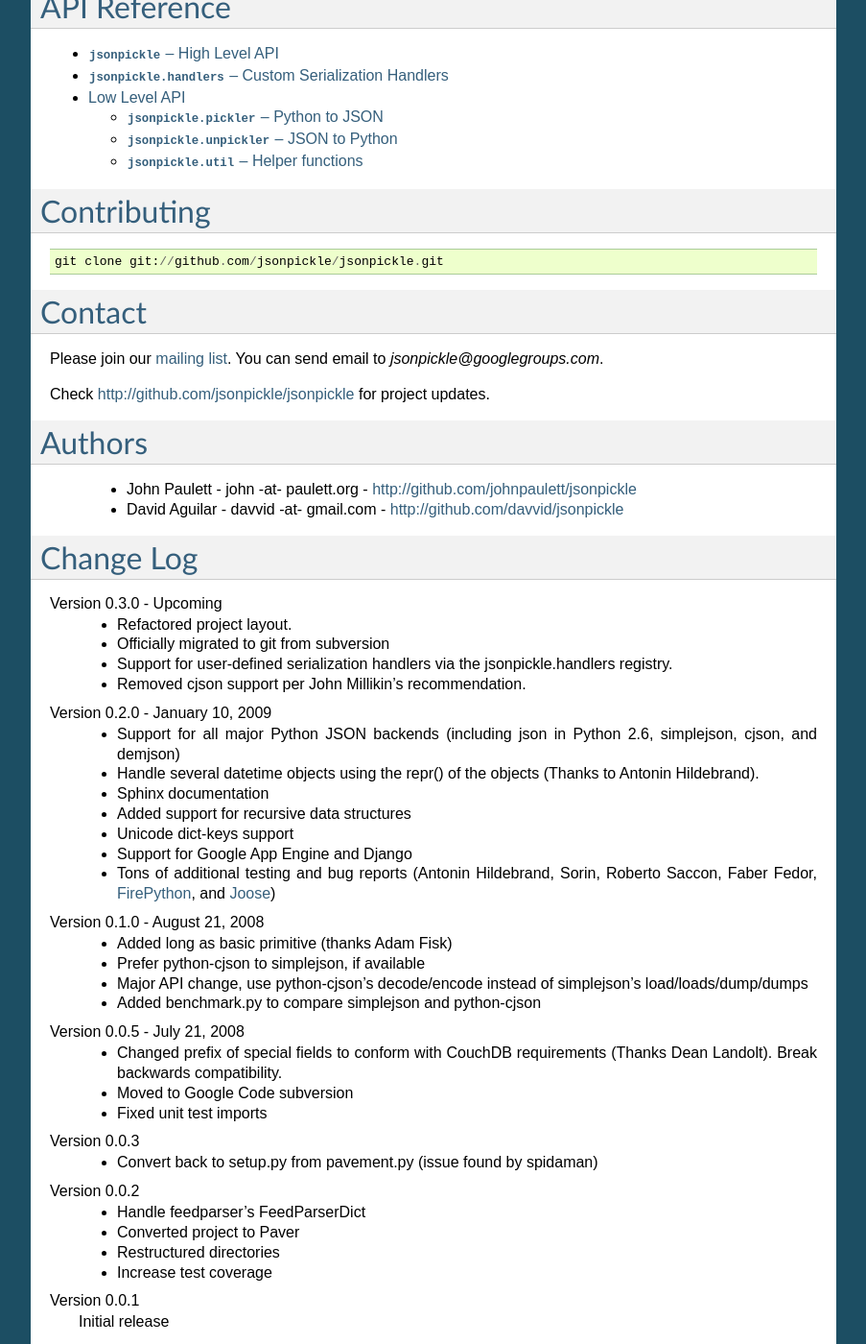
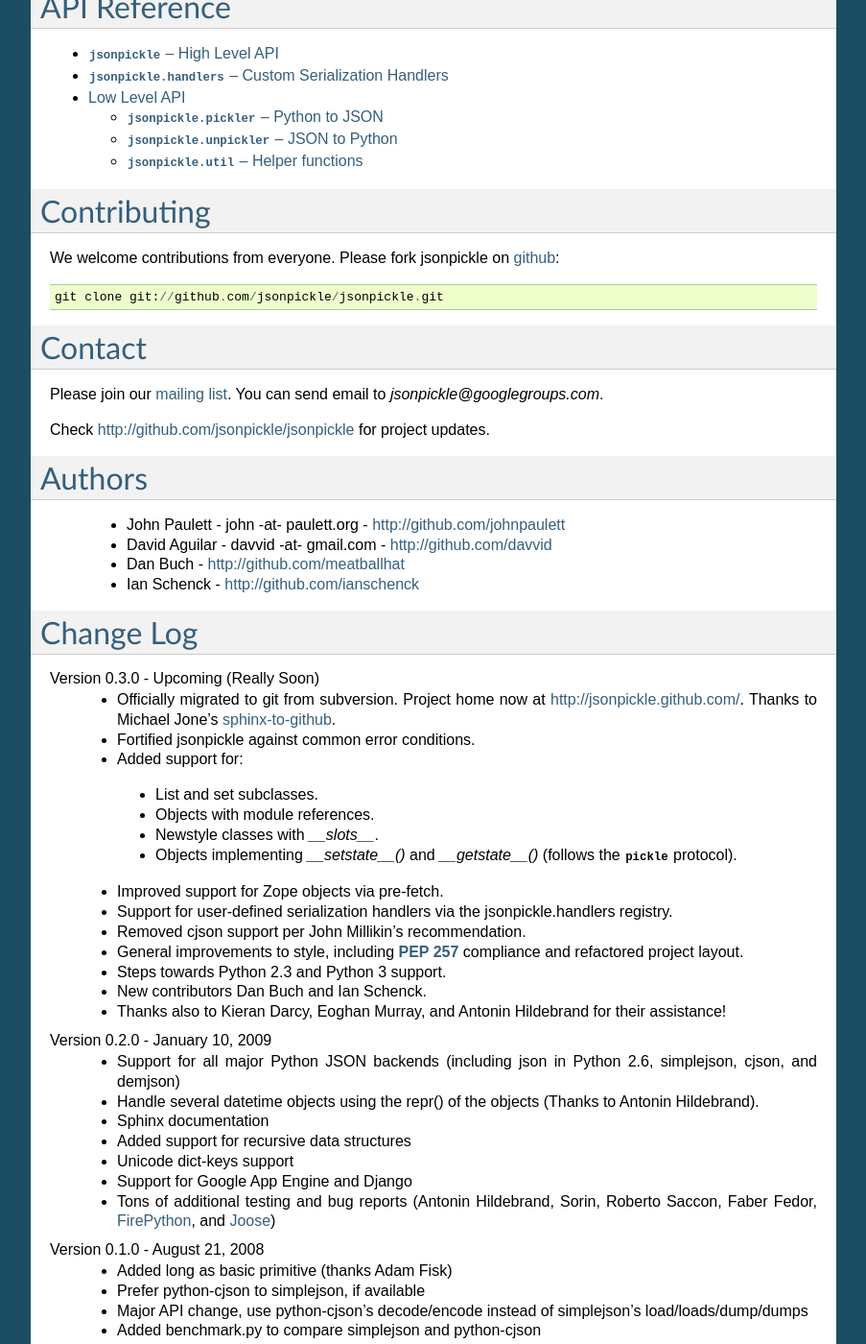
Before and after one commit to jsonpickle/jsonpickle, a Sphinx documentation site: the page built from docs/source/index.rst, in a window 1280 px wide and 1400 px high, scrolled down 758 px. Shown: the whole window at 96% size, without its empty margins (198-1101 px from the left). Built offline with Sphinx 7.4.7, drawn with Linux system fonts in a browser that asks for light colours; the version number is read from the project's files by our own code.

Commit message:
Updated project URL to github pages and added to 0.3.0 release notes.

```diff
--- a/docs/source/index.rst
+++ b/docs/source/index.rst
@@ -40,7 +40,8 @@
 
 .. _jsonpickle-contrib-checkout:
 
-::
+We welcome contributions from everyone.  Please fork jsonpickle on
+`github <http://github.com/jsonpickle/jsonpickle>`_::
 
     git clone git://github.com/jsonpickle/jsonpickle.git
 
@@ -57,17 +58,35 @@
 Authors
 =======
 
- * John Paulett - john -at- paulett.org - http://github.com/johnpaulett/jsonpickle
- * David Aguilar - davvid -at- gmail.com - http://github.com/davvid/jsonpickle
+ * John Paulett - john -at- paulett.org - http://github.com/johnpaulett
+ * David Aguilar - davvid -at- gmail.com - http://github.com/davvid
+ * Dan Buch - http://github.com/meatballhat
+ * Ian Schenck - http://github.com/ianschenck
 
 Change Log
 ==========
-Version 0.3.0 - Upcoming
-    * Refactored project layout.
-    * Officially migrated to git from subversion
+
+Version 0.3.0 - Upcoming (Really Soon)
+    * Officially migrated to git from subversion. Project home now at
+      `<http://jsonpickle.github.com/>`_. Thanks to Michael Jone's
+      `sphinx-to-github <http://github.com/michaeljones/sphinx-to-github>`_.
+    * Fortified jsonpickle against common error conditions.
+    * Added support for:
+     * List and set subclasses.
+     * Objects with module references.
+     * Newstyle classes with `__slots__`.
+     * Objects implementing `__setstate__()` and `__getstate__()`
+       (follows the :mod:`pickle` protocol).
+    * Improved support for Zope objects via pre-fetch.
     * Support for user-defined serialization handlers via the
       jsonpickle.handlers registry.
     * Removed cjson support per John Millikin's recommendation.
+    * General improvements to style, including :pep:`257` compliance and
+      refactored project layout.
+    * Steps towards Python 2.3 and Python 3 support.
+    * New contributors Dan Buch and Ian Schenck.
+    * Thanks also to Kieran Darcy, Eoghan Murray, and Antonin Hildebrand
+      for their assistance!
 
 Version 0.2.0 - January 10, 2009
     * Support for all major Python JSON backends (including json in Python 2.6,
@@ -113,6 +132,6 @@
 =======
 
 jsonpickle is provided under a
-`New BSD license <http://code.google.com/p/jsonpickle/source/browse/trunk/src/COPYING>`_,
+`New BSD license <http://github.com/jsonpickle/jsonpickle/raw/master/COPYING>`_,
 
 Copyright (C) 2008-2009 John Paulett (john -at- paulett.org)
--- a/setup.py
+++ b/setup.py
@@ -30,7 +30,7 @@
     long_description = _jsonpickle.__doc__,
     author="John Paulett",
     author_email="john -at- paulett.org",
-    url="http://github.com/jsonpickle/jsonpickle",
+    url="http://jsonpickle.github.com/",
     license="BSD",
     platforms=['POSIX', 'Windows'],
     keywords=['json pickle', 'json', 'pickle', 'marshal',
```
